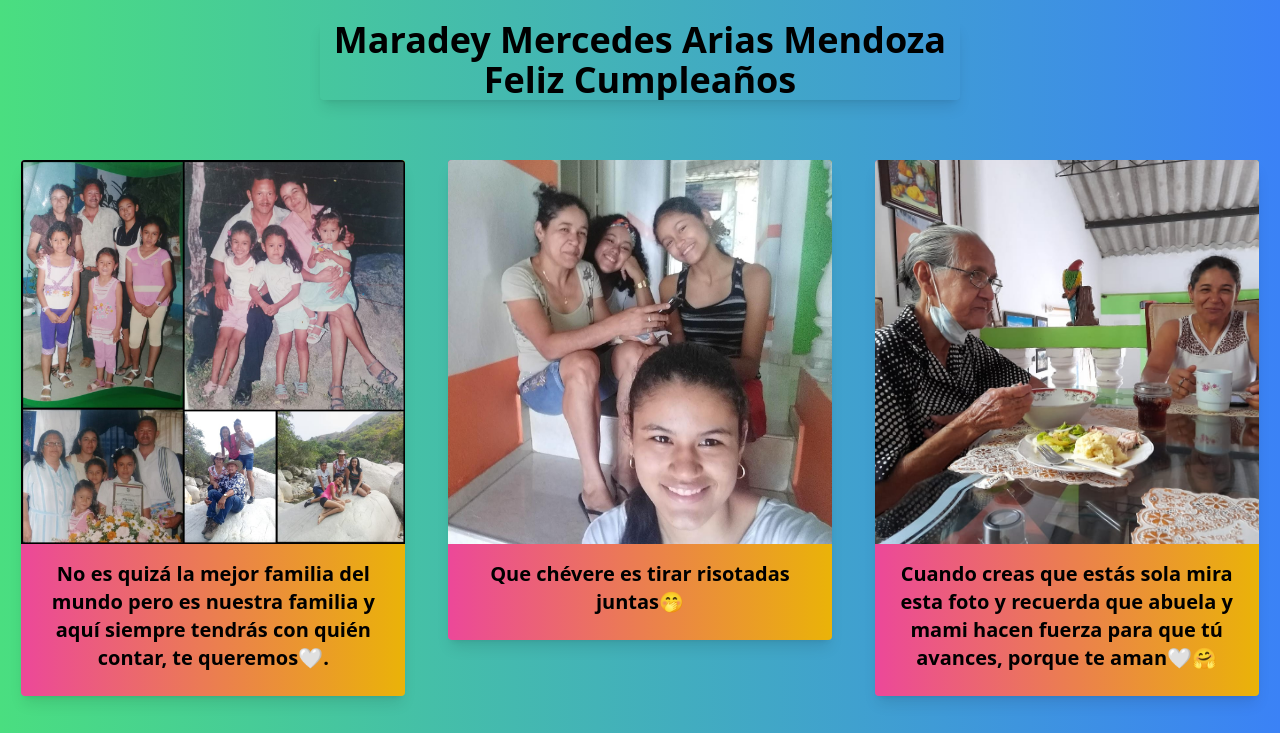
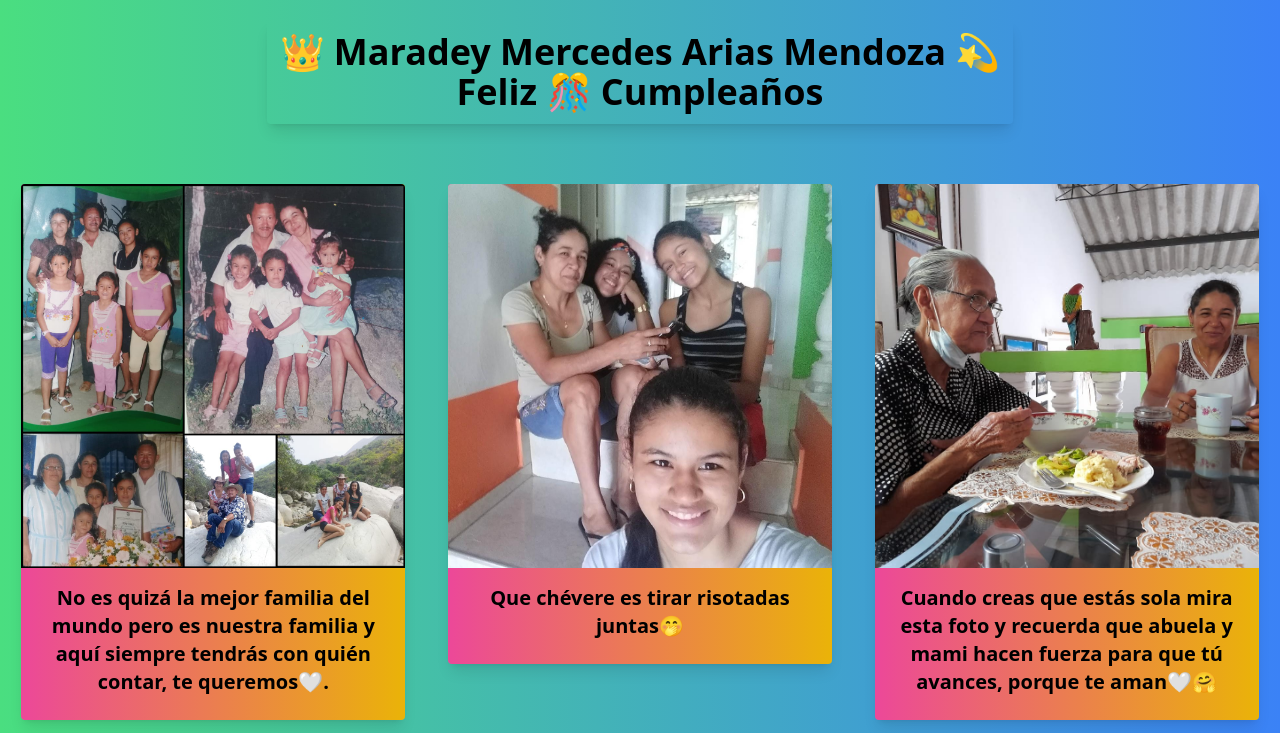
Before and after one commit to Edeyson/happy-birthday, a plain HTML site: page index.html in a window 1280 px wide. Shown: the top 733 px of the page. Drawn offline with nearby package versions, Linux system fonts and the light colour scheme.

Commit message:
mejor visual 3

```diff
--- a/index.html
+++ b/index.html
@@ -13,12 +13,11 @@
 
   <div class="happy bg-gradient-to-r from-green-400 to-blue-500">
     <h1 class="text-4xl font-bold d-flex py-5">
-      <div class="w-6/12 text-center m-auto rounded overflow-hidden shadow-lg">
-
-        Maradey Mercedes Arias Mendoza
+      <div class="w-full md:w-7/12 text-center m-auto rounded overflow-hidden shadow-lg p-3">
+        &#128081;
+        Maradey Mercedes Arias Mendoza &#128171;
         <br>
-
-        Feliz Cumpleaños
+        Feliz &#127882; Cumpleaños
       </div>
     </h1>
     <div class="grid grid-cols-1 md:grid-cols-3 pt-5 fila ...">
@@ -113,7 +112,7 @@
         <img class="w-full aspect-video " src="src/img/16.jpeg" alt="Sunset in the mountains">
         <div class="px-6 py-4">
           <div class="font-bold text-xl text-center mb-2">
-            Compartir cotigo es Genial
+            &#128165;Compartir cotigo es pasar un buen rato &#9889;
           </div>
         </div>
       </div>
@@ -129,7 +128,7 @@
         <img class="w-full aspect-video " src="src/img/9.jpeg" alt="Sunset in the mountains">
         <div class="px-6 py-4">
           <div class="font-bold text-xl text-center mb-2">
-            Eres una fuente de inspiración
+            &#10024;Eres una fuente de inspiración &#127891;
           </div>
         </div>
       </div>
```
